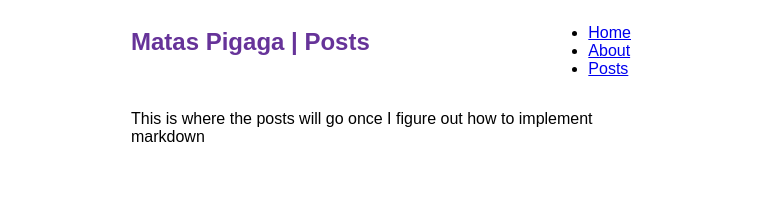
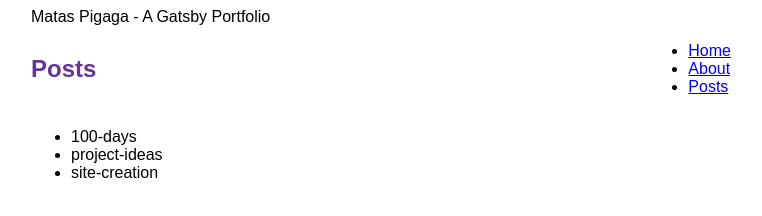
Before and after one commit to mataspigaga/gatsby-portfolio, a Gatsby site: page /posts in a window 1280 px wide. Shown: the whole page, without its empty margins (259-1021 px from the left). Built offline with nearby package versions, Linux system fonts and the light colour scheme; Gatsby itself is replaced by a stand-in of ours.

Commit message:
finished Gatsby tutorial part 4

```diff
--- a/gatsby-config.js
+++ b/gatsby-config.js
@@ -6,5 +6,12 @@ module.exports = {
   plugins: [
     "gatsby-plugin-image",
     "gatsby-plugin-sharp",
+    {
+      resolve: "gatsby-source-filesystem",
+      options: {
+        name: `posts`,
+        path: `${__dirname}/posts`,
+      },
+    },
   ],
 };
--- a/src/components/Layout.js
+++ b/src/components/Layout.js
@@ -1,11 +1,24 @@
 import * as React from "react";
-import { Link } from "gatsby";
+import { Link, useStaticQuery, graphql } from "gatsby";
 import * as classes from "./Layout.module.css";
 
 const Layout = ({ pageTitle, children }) => {
+  const data = useStaticQuery(graphql`
+    query {
+      site {
+        siteMetadata {
+          title
+        }
+      }
+    }
+  `);
+
   return (
     <div className={classes.container}>
-      <title>{pageTitle}</title>
+      <title>
+        {pageTitle} | {data.site.siteMetadata.title}
+      </title>
+      <header className={classes.siteTitle}>{data.site.siteMetadata.title}</header>
       <nav>
         <h1 className={classes.heading}>{pageTitle}</h1>
         <ul className={classes.navLinks}>
--- a/src/components/Layout.module.css
+++ b/src/components/Layout.module.css
@@ -1,11 +1,12 @@
 nav {
   display: flex;
   justify-content: space-between;
+  align-items: center;
 }
 
 .container {
   margin: auto;
-  max-width: 500px;
+  max-width: 700px;
   font-family: sans-serif;
 }
 .heading {
@@ -15,7 +16,6 @@ nav {
   display: flex;
   justify-content: flex-end;
   list-style: none;
-  padding-top: 0.7rem;
 }
 .nav-links li {
   padding-right: 2rem;
@@ -24,3 +24,10 @@ nav {
   color: black;
   text-decoration: none;
 }
+
+.site-title {
+  font-size: 3rem;
+  color: gray;
+  font-weight: 700;
+  margin: 3rem 0;
+}
--- a/src/pages/index.js
+++ b/src/pages/index.js
@@ -4,7 +4,7 @@ import JS30Challenges from "../components/Projects/JS30Challenges";
 
 const IndexPage = () => {
   return (
-    <Layout pageTitle="Matas Pigaga">
+    <Layout pageTitle="Home">
       <p>In the process of building this site with Gatsby.js and Sanity</p>
       <h2>Projects</h2>
       <hr />
--- a/src/pages/posts.js
+++ b/src/pages/posts.js
@@ -1,15 +1,27 @@
 import * as React from "react";
+import { graphql } from "gatsby";
 import Layout from "../components/Layout";
 
-const PostsPage = () => {
+const PostsPage = ({ data }) => {
   return (
-    <Layout pageTitle="Matas Pigaga | Posts">
-      <p>
-        This is where the posts will go once I figure out how to implement
-        markdown
-      </p>
+    <Layout pageTitle="Posts">
+      <ul>
+        {data.allFile.nodes.map((node) => (
+          <li key={node.name}>{node.name}</li>
+        ))}
+      </ul>
     </Layout>
   );
 };
 
+export const query = graphql`
+  query PostFileNames {
+    allFile {
+      nodes {
+        name
+      }
+    }
+  }
+`;
+
 export default PostsPage;
```
Also changed, not shown: src/pages/about.js (+3 -6 lines), posts/100-days.mdx (added), posts/project-ideas.mdx (added), posts/site-creation.mdx (added), src/images/profile_pic_headshot.jpeg (added), 1 other file.
